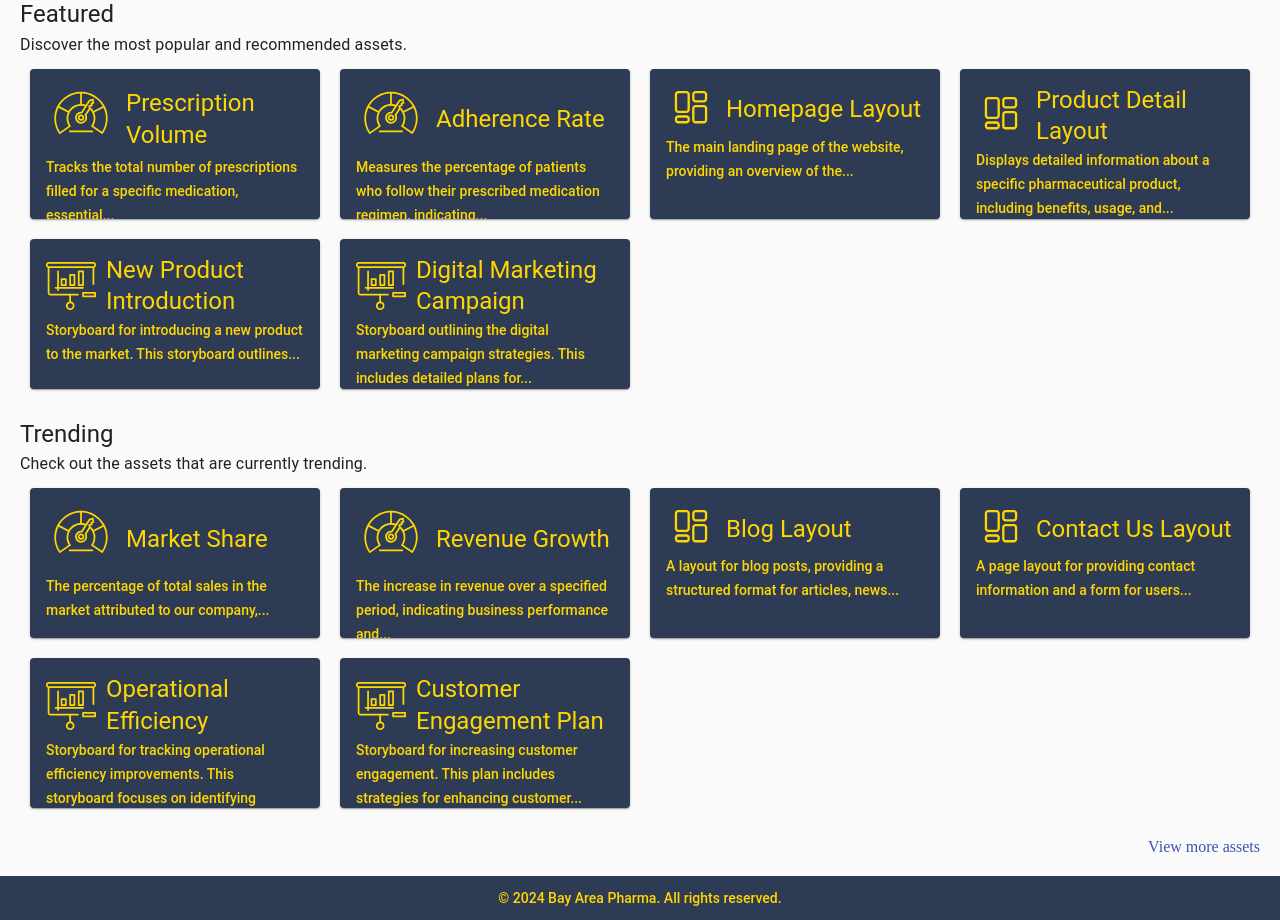
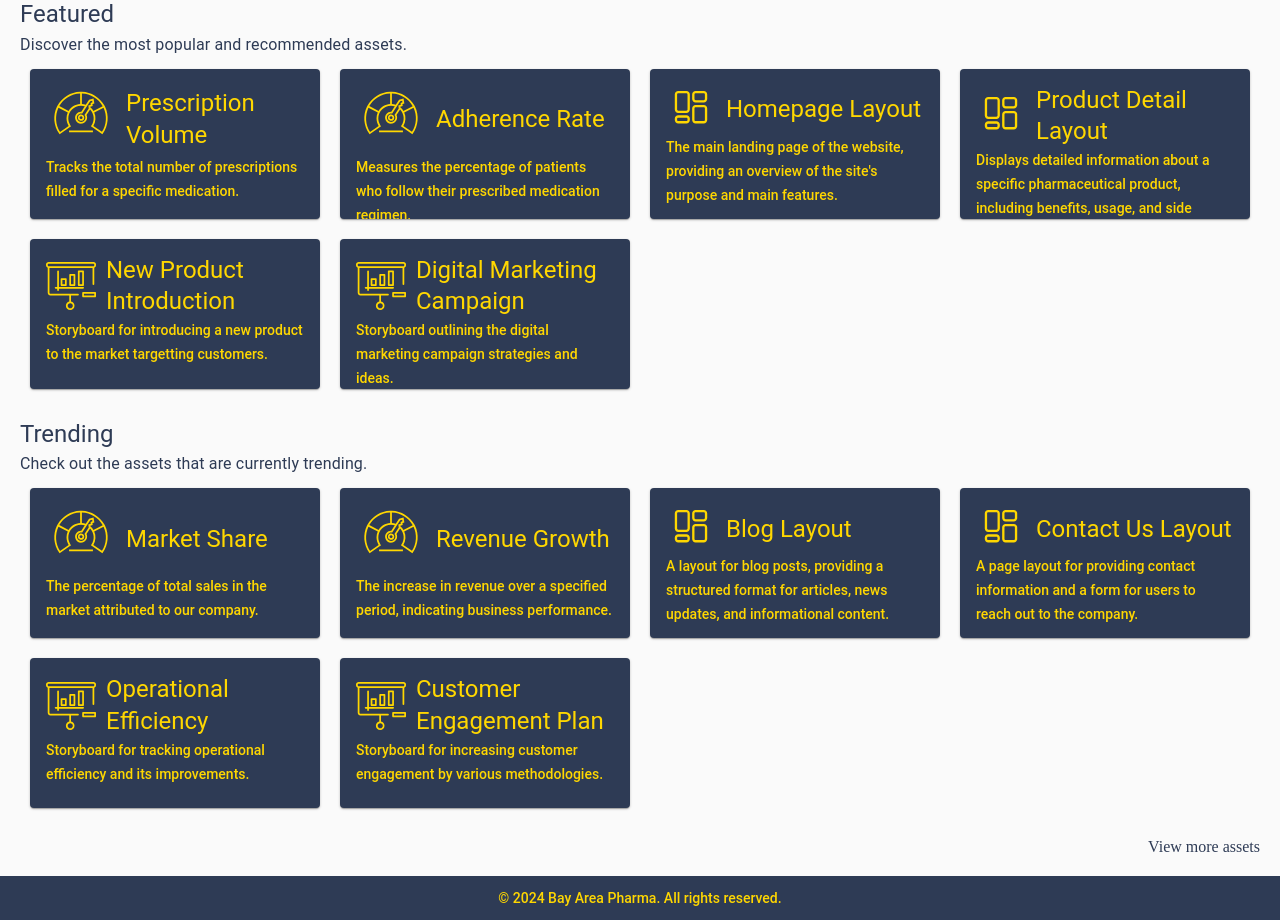
Before and after one commit to ajaykashyapc/react-mui-aocoyz, a React (Create React App) app: page / in a window 1280 px wide. Shown: the part 420-1340 px from the top of the page. Built offline with nearby package versions, Linux system fonts and the light colour scheme.

Commit message:
story modal

```diff
--- a/src/components/Card.jsx
+++ b/src/components/Card.jsx
@@ -73,12 +73,12 @@ const CustomCard = ({ icon, title, description }) => {
 </svg>
   );
 
-  const truncateText = (text, wordLimit) => {
-    const words = text.split(' ');
-    if (words.length > wordLimit) {
-      return words.slice(0, wordLimit).join(' ') + '...';
+  const getFirstSentence = (text) => {
+    const periodIndex = text.indexOf('.');
+    if (periodIndex !== -1) {
+      return text.substring(0, periodIndex + 1);
     }
-    return text;
+    return text; // If there is no period, return the whole text
   };
 
   switch (icon) {
@@ -103,7 +103,7 @@ const CustomCard = ({ icon, title, description }) => {
           <Typography variant="h5"  component="h2" style={{color:'#FFD700', marginTop: 0 }}>{title}</Typography>
         </div>
         <Typography variant="body2" component="p" style={{ color: '#FFD700' }}>
-        {truncateText(description, 12)}
+        {getFirstSentence(description)}
         </Typography>
       </CardContent>
     </Card>
--- a/src/components/Library.jsx
+++ b/src/components/Library.jsx
@@ -172,8 +172,8 @@ const Library = ({ onRequest }) => {
         </Toolbar>
       </AppBar>
       <div style={{ textAlign: 'center' }}>
-        <Typography variant="h4" gutterBottom>Library</Typography>
-        <Typography variant="h6" gutterBottom>
+        <Typography variant="h4" style={{color:'#2E3B55'}} gutterBottom>Library</Typography>
+        <Typography variant="h6" style={{color:'#2E3B55'}} gutterBottom>
           Browse for assets needed to report and present analysis.
         </Typography>
       </div>
@@ -200,14 +200,14 @@ const Library = ({ onRequest }) => {
         <div style={{ marginTop: '20px' }}>
           {tabValue === 0 && !showAdditionalAssets && (
             <>
-              <Typography variant="h5">Featured</Typography>
-              <Typography variant="subtitle1">{getSectionTagline("Featured")}</Typography>
+              <Typography variant="h5" style={{color:'#2E3B55'}}>Featured</Typography>
+              <Typography variant="subtitle1" style={{color:'#2E3B55'}}>{getSectionTagline("Featured")}</Typography>
               {renderCards(getFeaturedData())}
-              <Typography variant="h5" style={{ marginTop: '20px' }}>Trending</Typography>
-              <Typography variant="subtitle1">{getSectionTagline("Trending")}</Typography>
+              <Typography variant="h5" style={{ marginTop: '20px',color:'#2E3B55' }}>Trending</Typography>
+              <Typography variant="subtitle1" style={{color:'#2E3B55'}}>{getSectionTagline("Trending")}</Typography>
               {renderCards(getTrendingData())}
               <div style={{ textAlign: 'right', marginTop: '20px' }}>
-                <Link href="#" onClick={handleViewMoreClick}>
+                <Link href="#" onClick={handleViewMoreClick} style={{color:'#2E3B55'}}>
                   View more assets
                 </Link>
               </div>
@@ -215,15 +215,15 @@ const Library = ({ onRequest }) => {
           )}
           {tabValue === 0 && showAdditionalAssets && (
             <>
-              <Typography variant="h5">Additional Assets</Typography>
+              <Typography variant="h5" style={{color:'#2E3B55'}}>Additional Assets</Typography>
               {renderCards(getAdditionalData())}
               <div style={{ textAlign: 'right', marginTop: '20px' }}>
-                <Link href="#" onClick={() => setShowAdditionalAssets(false)}>
+                <Link href="#" onClick={() => setShowAdditionalAssets(false)} style={{color:'#2E3B55'}}>
                   Back to Featured
                 </Link>
               </div>
               <div style={{ textAlign: 'center', marginTop: '20px' }}>
-                <Typography variant="body2">
+                <Typography variant="body2" style={{color:'#2E3B55'}}>
                   Not seeing what you want? Try Search instead
                 </Typography>
               </div>
@@ -232,7 +232,7 @@ const Library = ({ onRequest }) => {
           {tabValue !== 0 && (
             <>
               <Typography variant="h5">{getTabTitle()}</Typography>
-              <Typography variant="subtitle1">{getSectionTagline(getTabTitle())}</Typography>
+              <Typography variant="subtitle1" style={{color:'#2E3B55'}}>{getSectionTagline(getTabTitle())}</Typography>
               {renderCards(getTabData())}
             </>
           )}
--- a/src/components/data.js
+++ b/src/components/data.js
@@ -2,7 +2,7 @@ export const kpiData = [
   {
     modal: "kpi",
     title: "Prescription Volume",
-    description: "Tracks the total number of prescriptions filled for a specific medication, essential for understanding product demand and distribution strategies. This metric helps assess market penetration and adjust production levels based on prescription trends across various demographics and geographic regions.",
+    description: "Tracks the total number of prescriptions filled for a specific medication. It's essential for understanding product demand and distribution strategies. This metric helps assess market penetration and adjust production levels based on prescription trends across various demographics and geographic regions.",
     metricIDs: ["RX001", "RX002"],
     calculation: "Total number of prescriptions filled in a given period.",
     affiliateApplicability: "All affiliates",
@@ -33,7 +33,7 @@ export const kpiData = [
   {
     modal: "kpi",
     title: "Adherence Rate",
-    description: "Measures the percentage of patients who follow their prescribed medication regimen, indicating treatment compliance and overall health outcomes. Understanding adherence rates helps identify patient education needs, adherence barriers, and intervention strategies to improve medication adherence and patient outcomes.",
+    description: "Measures the percentage of patients who follow their prescribed medication regimen. It indicates treatment compliance and overall health outcomes. Understanding adherence rates helps identify patient education needs, adherence barriers, and intervention strategies to improve medication adherence and patient outcomes.",
     metricIDs: ["ADH001", "ADH002"],
     calculation: "Number of patients adhering to their regimen / Total number of patients prescribed the medication * 100",
     affiliateApplicability: "All affiliates",
@@ -61,7 +61,7 @@ export const kpiData = [
   {
     modal: "kpi",
     title: "Market Share",
-    description: "The percentage of total sales in the market attributed to our company, reflecting our competitive position and market dominance. This metric allows comparison with competitors and aids strategic decisions to increase market share through product innovation, market expansion, or competitive pricing strategies.",
+    description: "The percentage of total sales in the market attributed to our company. It reflects our competitive position and market dominance. This metric allows comparison with competitors and aids strategic decisions to increase market share through product innovation, market expansion, or competitive pricing strategies.",
     metricIDs: ["MS001", "MS002"],
     calculation: "Company sales / Total market sales * 100",
     affiliateApplicability: "All affiliates",
@@ -88,7 +88,7 @@ export const kpiData = [
   {
     modal: "kpi",
     title: "Revenue Growth",
-    description: "The increase in revenue over a specified period, indicating business performance and financial health. Monitoring revenue growth helps identify successful product launches, market expansions, or operational efficiencies driving revenue. It guides future investment decisions and strategic planning to sustain growth and profitability.",
+    description: "The increase in revenue over a specified period, indicating business performance. Monitoring revenue growth helps identify successful product launches, market expansions, or operational efficiencies driving revenue. It guides future investment decisions and strategic planning to sustain growth and profitability.",
     metricIDs: ["REV001", "REV002"],
     calculation: "(Current period revenue - Previous period revenue) / Previous period revenue * 100",
     affiliateApplicability: "All affiliates",
@@ -118,7 +118,7 @@ export const kpiData = [
   {
     modal: "kpi",
     title: "Cost per Prescription",
-    description: "The average cost incurred per prescription filled, critical for managing operational expenses and optimizing healthcare delivery costs. This metric benchmarks our cost efficiency against industry standards, identifying opportunities for cost-saving measures and enhancing profitability while maintaining high-quality patient care.",
+    description: "The average cost incurred per prescription filled, critical for optimizing healthcare delivery. This metric benchmarks our cost efficiency against industry standards, identifying opportunities for cost-saving measures and enhancing profitability while maintaining high-quality patient care.",
     metricIDs: ["COST001", "COST002"],
     calculation: "Total costs / Total number of prescriptions filled",
     affiliateApplicability: "All affiliates",
@@ -149,7 +149,7 @@ export const kpiData = [
   {
     modal: "kpi",
     title: "Patient Satisfaction",
-    description: "Measures the satisfaction levels of patients with their medications and treatment experience, reflecting patient loyalty and treatment efficacy. Monitoring patient satisfaction helps identify areas for service improvement, enhancing patient care delivery, and building a positive reputation in the healthcare community.",
+    description: "Measures the satisfaction levels of patients with their medications and treatment experience. It reflects patient loyalty and treatment efficacy. Monitoring patient satisfaction helps identify areas for service improvement, enhancing patient care delivery, and building a positive reputation in the healthcare community.",
     metricIDs: ["SAT001", "SAT002"],
     calculation: "Sum of satisfaction survey scores / Number of surveys completed",
     affiliateApplicability: "All affiliates",
@@ -249,7 +249,7 @@ export const layoutData = [
   {
     modal: "layout",
     title: "User Dashboard Layout",
-    description: "A personalized dashboard for users to access their account information, order history, and preferences. This layout is designed to be intuitive and user-friendly, providing easy access to important metrics and account management tools. It includes customizable widgets and quick links to enhance user engagement and satisfaction.",
+    description: "A personalized dashboard for users to access their account, order history, and preferences. This layout is designed to be intuitive and user-friendly, providing easy access to important metrics and account management tools. It includes customizable widgets and quick links to enhance user engagement and satisfaction.",
     lastModifiedDate: "2024-06-11",
     businessQuestions: [
       "What features should be included in the user dashboard?",
@@ -266,7 +266,7 @@ export const storyboardData = [
   {
     modal: "storyboard",
     title: "New Product Introduction",
-    description: "Storyboard for introducing a new product to the market. This storyboard outlines the key steps and strategies for a successful product launch. It includes market analysis, promotional tactics, and initial sales targets to ensure the new product gains traction.",
+    description: "Storyboard for introducing a new product to the market targetting customers. This storyboard outlines the key steps and strategies for a successful product launch. It includes market analysis, promotional tactics, and initial sales targets to ensure the new product gains traction.",
     affiliateApplicability: "Global",
     kpis: [
       {
@@ -308,7 +308,7 @@ export const storyboardData = [
   {
     modal: "storyboard",
     title: "Digital Marketing Campaign",
-    description: "Storyboard outlining the digital marketing campaign strategies. This includes detailed plans for online advertisements, social media promotions, and email marketing. It also tracks the effectiveness of different digital channels and adjusts strategies to maximize engagement and conversion rates.",
+    description: "Storyboard outlining the digital marketing campaign strategies and ideas. This includes detailed plans for online advertisements, social media promotions, and email marketing. It also tracks the effectiveness of different digital channels and adjusts strategies to maximize engagement and conversion rates.",
     affiliateApplicability: "North America",
     kpis: [
       {
@@ -350,7 +350,7 @@ export const storyboardData = [
   {
     modal: "storyboard",
     title: "Operational Efficiency",
-    description: "Storyboard for tracking operational efficiency improvements. This storyboard focuses on identifying bottlenecks and streamlining processes to enhance productivity. It includes metrics for monitoring production downtime, cost reduction initiatives, and workflow optimizations.",
+    description: "Storyboard for tracking operational efficiency and its improvements. This storyboard focuses on identifying bottlenecks and streamlining processes to enhance productivity. It includes metrics for monitoring production downtime, cost reduction initiatives, and workflow optimizations.",
     affiliateApplicability: "All affiliates",
     kpis: [
       {
@@ -391,7 +391,7 @@ export const storyboardData = [
   {
     modal: "storyboard",
     title: "Customer Engagement Plan",
-    description: "Storyboard for increasing customer engagement. This plan includes strategies for enhancing customer interactions through various channels such as social media, loyalty programs, and personalized communications. It aims to build strong customer relationships and increase retention rates.",
+    description: "Storyboard for increasing customer engagement by various methodologies. This plan includes strategies for enhancing customer interactions through various channels such as social media, loyalty programs, and personalized communications. It aims to build strong customer relationships and increase retention rates.",
     affiliateApplicability: "EMEA",
     kpis: [
       {
@@ -433,7 +433,7 @@ export const storyboardData = [
   {
     modal: "storyboard",
     title: "Financial Performance Review",
-    description: "Storyboard for reviewing financial performance. This includes an analysis of key financial metrics such as revenue growth, profit margins, and cost management. It provides insights into the company's financial health and helps identify areas for improvement.",
+    description: "Storyboard for reviewing financial performance and key insights. This includes an analysis of key financial metrics such as revenue growth, profit margins, and cost management. It provides insights into the company's financial health and helps identify areas for improvement.",
     affiliateApplicability: "Global",
     kpis: [
       {
@@ -477,7 +477,7 @@ export const storyboardData = [
   {
     modal: "storyboard",
     title: "R&D Project Timeline",
-    description: "Storyboard for tracking R&D project milestones. This storyboard highlights the progress and timelines of various R&D initiatives. It includes key performance indicators to monitor project completion rates, innovation indices, and the impact of research outcomes.",
+    description: "Storyboard for tracking Research & Development project milestones. This storyboard highlights the progress and timelines of various R&D initiatives. It includes key performance indicators to monitor project completion rates, innovation indices, and the impact of research outcomes.",
     affiliateApplicability: "All affiliates",
     kpis: [
       {
```
Also changed, not shown: src/components/StoryBoardModal.jsx (+18 -4 lines).
